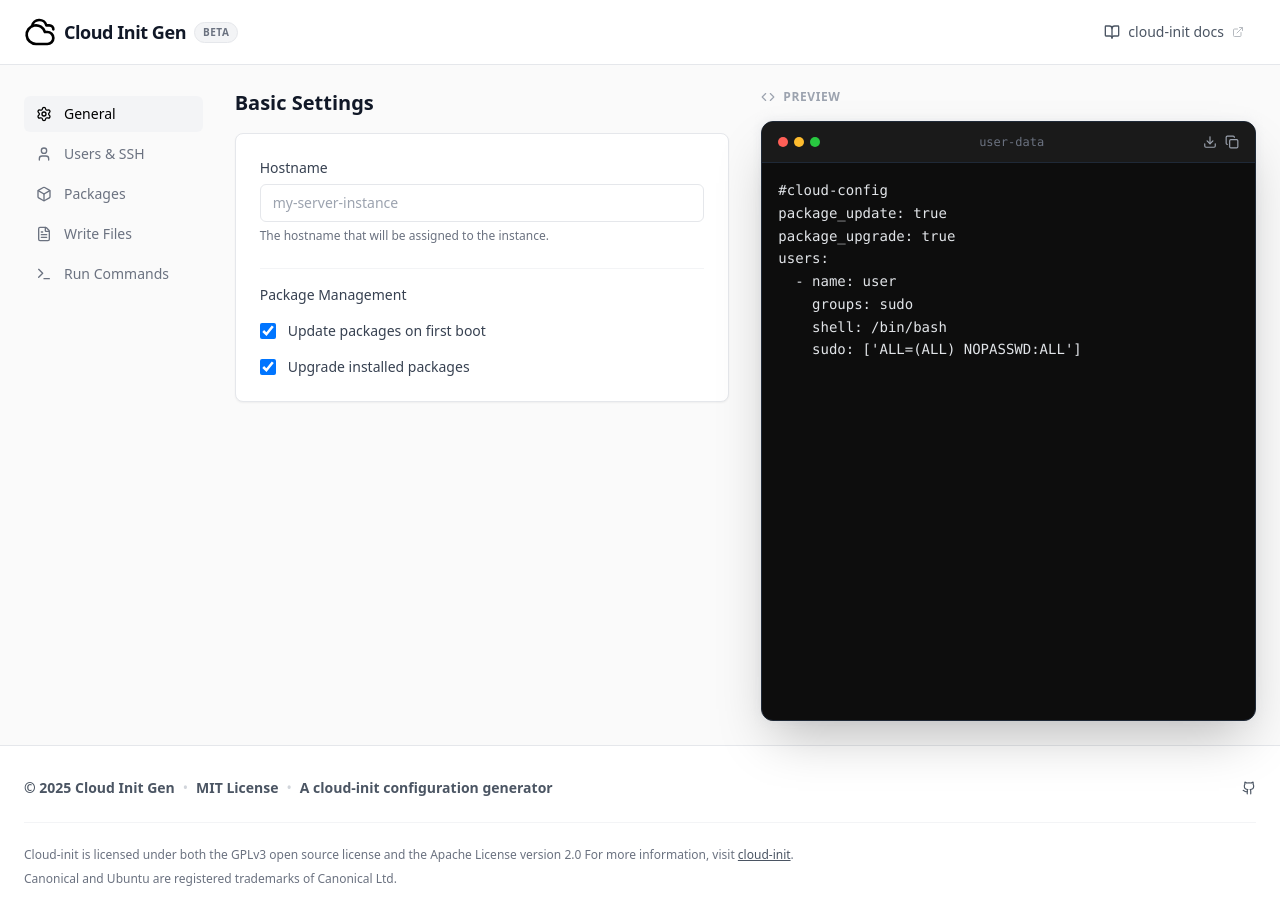
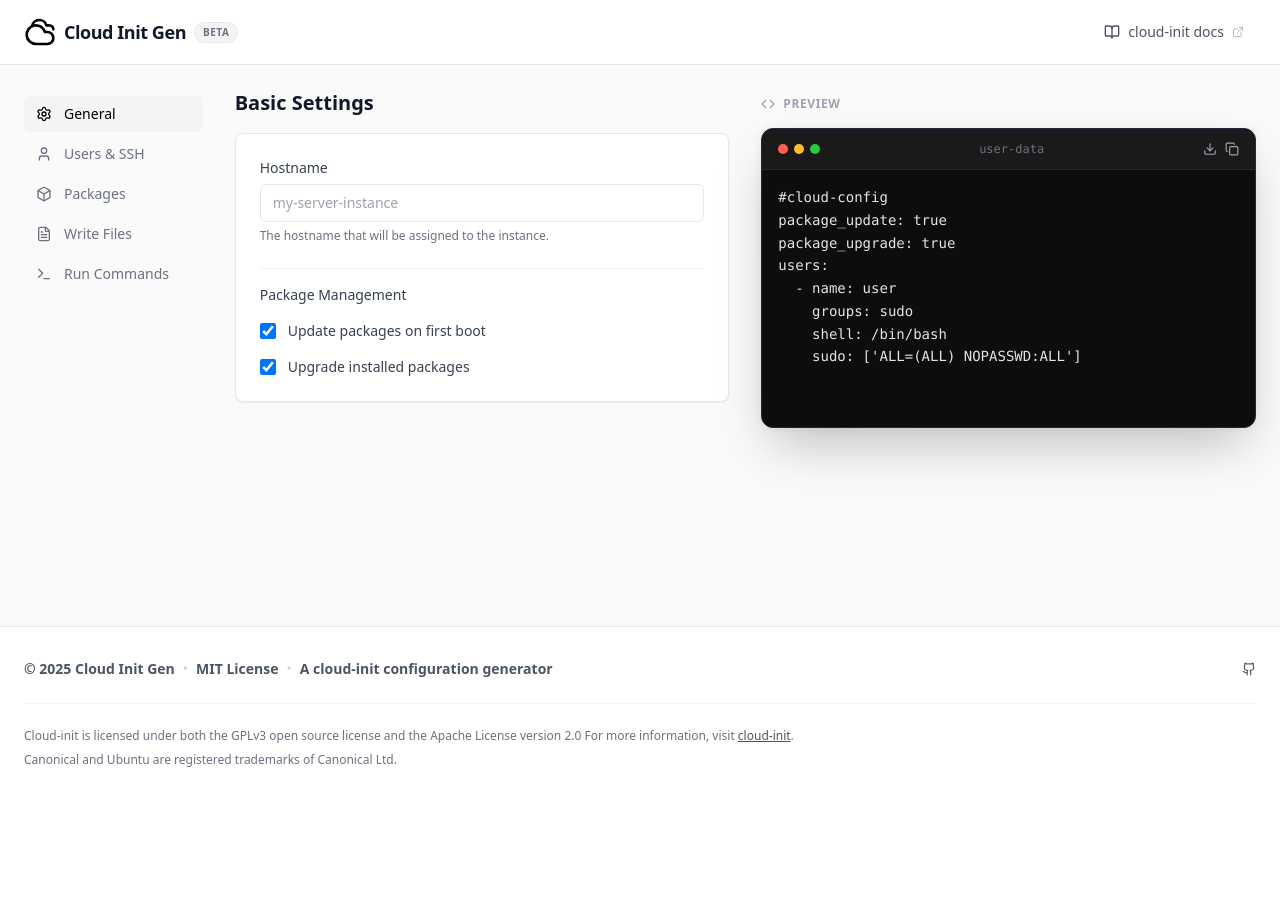
Before and after one commit to iqlal/cloud-init-gen, a React (Vite) app: page / in a window 1280 px wide. After the commit the page ends 800 px from the top, so only its background shows below. Built offline with nearby package versions, Linux system fonts and the light colour scheme.

Commit message:
fix: adjust minimum height for PreviewPanel and improve YAML code display

```diff
--- a/src/components/layout/PreviewPanel.jsx
+++ b/src/components/layout/PreviewPanel.jsx
@@ -27,7 +27,7 @@ export const PreviewPanel = ({ yaml, copied, onCopy }) => {
 
                 <div className="relative group">
                     <div className="absolute -inset-0.5 bg-gradient-to-br from-gray-200 to-gray-100 rounded-xl blur-sm opacity-50"></div>
-                    <div className="relative bg-[#0d0d0d] rounded-xl border border-gray-800 shadow-2xl overflow-hidden flex flex-col h-[calc(100vh-140px)] max-h-[600px]">
+                    <div className="relative bg-[#0d0d0d] rounded-xl border border-gray-800 shadow-2xl overflow-hidden flex flex-col min-h-[300px] max-h-[calc(100vh-140px)]">
                         <div className="flex items-center justify-between px-4 py-3 bg-[#1a1a1a] border-b border-gray-800 select-none">
                             <div className="flex gap-1.5">
                                 <div className="w-2.5 h-2.5 rounded-full bg-[#FF5F57]" />
@@ -54,7 +54,7 @@ export const PreviewPanel = ({ yaml, copied, onCopy }) => {
                         </div>
 
                         <div className="flex-1 overflow-auto p-4 scrollbar-thin scrollbar-thumb-gray-800 scrollbar-track-transparent">
-                            <pre className="font-mono text-sm leading-relaxed">
+                            <pre className="font-mono text-sm leading-relaxed break-words whitespace-pre-wrap overflow-x-hidden">
                                 <code className="language-yaml text-[#E1E4E8]">
                                     {yaml}
                                 </code>
```
